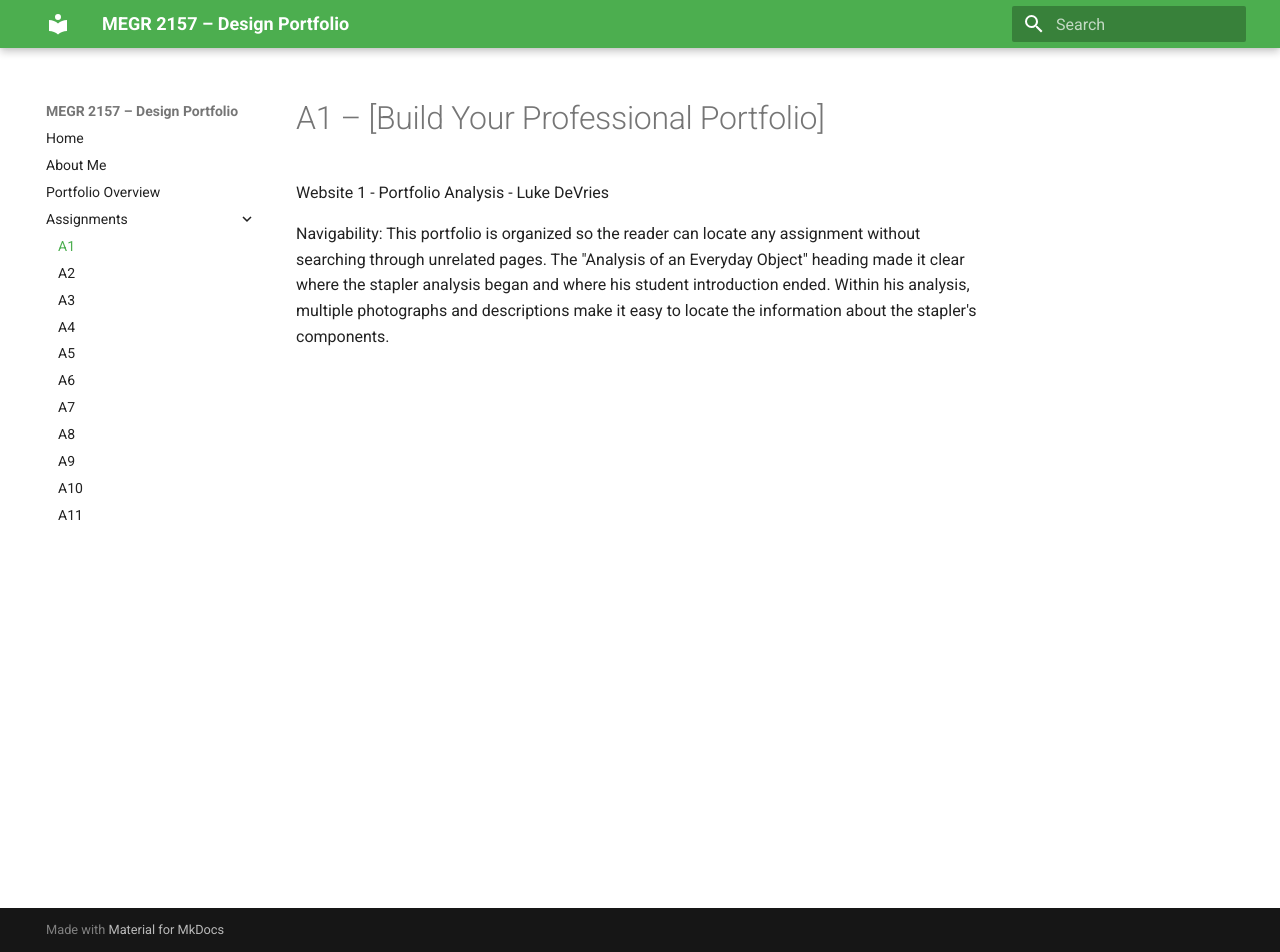
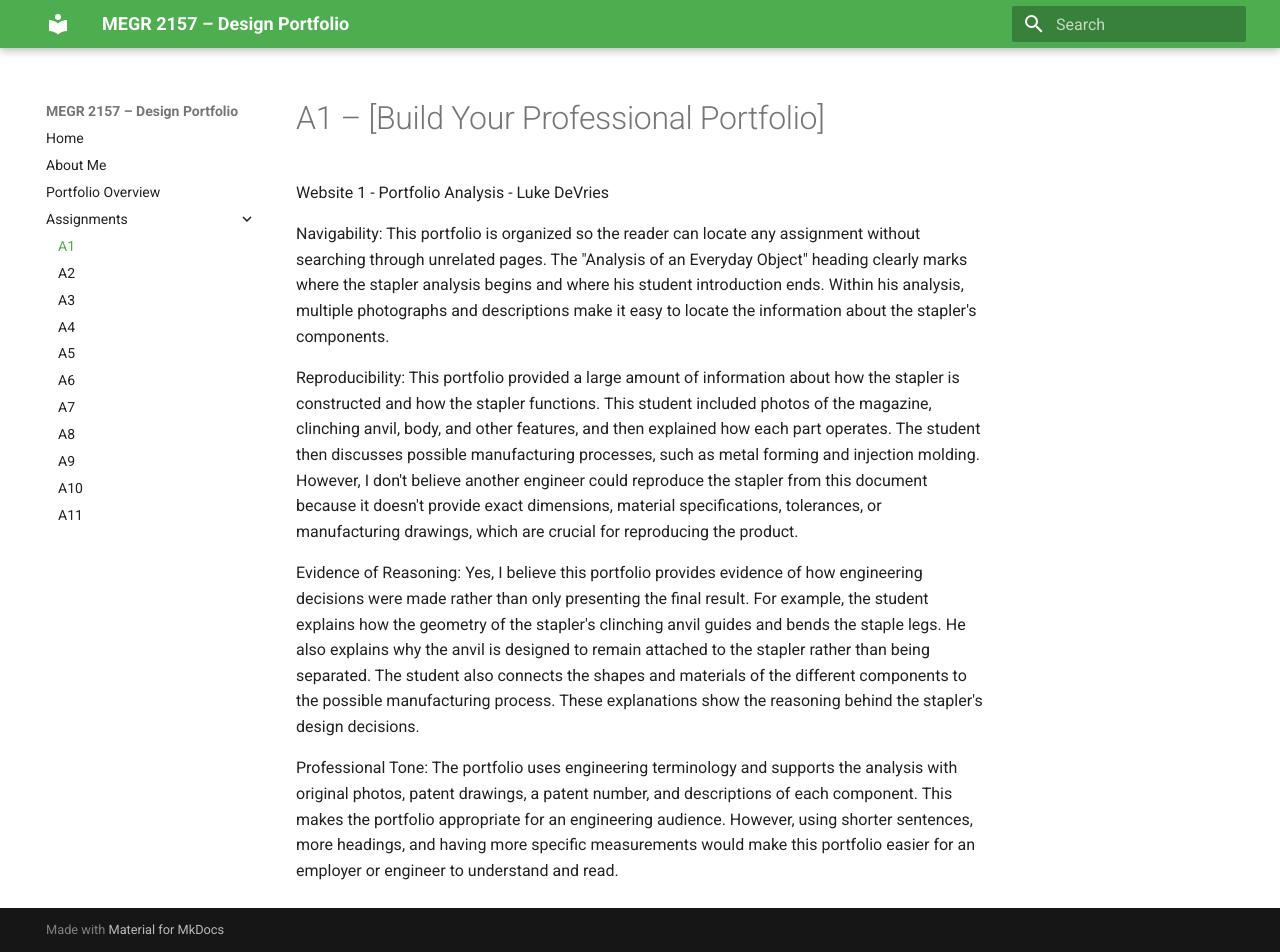
Before and after one commit to bbare4/Brysons-MEGR2156-portfolio, an MkDocs documentation site: the page built from docs/assignments/A01/index.md, in a window 1280 px wide and 952 px high. Built offline with MkDocs 1.6.1 and Material for MkDocs 9.7.7, drawn with Linux system fonts in a browser that asks for light colours.

Commit message:
Expand analysis with reproducibility and reasoning details
Added sections on reproducibility, evidence of reasoning, and professional tone to enhance the analysis of the portfolio.

```diff
--- a/docs/assignments/A01/index.md
+++ b/docs/assignments/A01/index.md
@@ -1,4 +1,10 @@
 # A1 – [Build Your Professional Portfolio]
 Website 1 - Portfolio Analysis - Luke DeVries
 
-Navigability: This portfolio is organized so the reader can locate any assignment without searching through unrelated pages. The "Analysis of an Everyday Object" heading made it clear where the stapler analysis began and where his student introduction ended. Within his analysis, multiple photographs and descriptions make it easy to locate the information about the stapler's components.
+Navigability: This portfolio is organized so the reader can locate any assignment without searching through unrelated pages. The "Analysis of an Everyday Object" heading clearly marks where the stapler analysis begins and where his student introduction ends. Within his analysis, multiple photographs and descriptions make it easy to locate the information about the stapler's components.
+
+Reproducibility: This portfolio provided a large amount of information about how the stapler is constructed and how the stapler functions. This student included photos of the magazine, clinching anvil, body, and other features, and then explained how each part operates. The student then discusses possible manufacturing processes, such as metal forming and injection molding. However, I don't believe another engineer could reproduce the stapler from this document because it doesn't provide exact dimensions, material specifications, tolerances, or manufacturing drawings, which are crucial for reproducing the product.
+
+Evidence of Reasoning: Yes, I believe this portfolio provides evidence of how engineering decisions were made rather than only presenting the final result. For example, the student explains how the geometry of the stapler's clinching anvil guides and bends the staple legs. He also explains why the anvil is designed to remain attached to the stapler rather than being separated. The student also connects the shapes and materials of the different components to the possible manufacturing process. These explanations show the reasoning behind the stapler's design decisions.
+
+Professional Tone: The portfolio uses engineering terminology and supports the analysis with original photos, patent drawings, a patent number, and descriptions of each component. This makes the portfolio appropriate for an engineering audience. However, using shorter sentences, more headings, and having more specific measurements would make this portfolio easier for an employer or engineer to understand and read.
```
